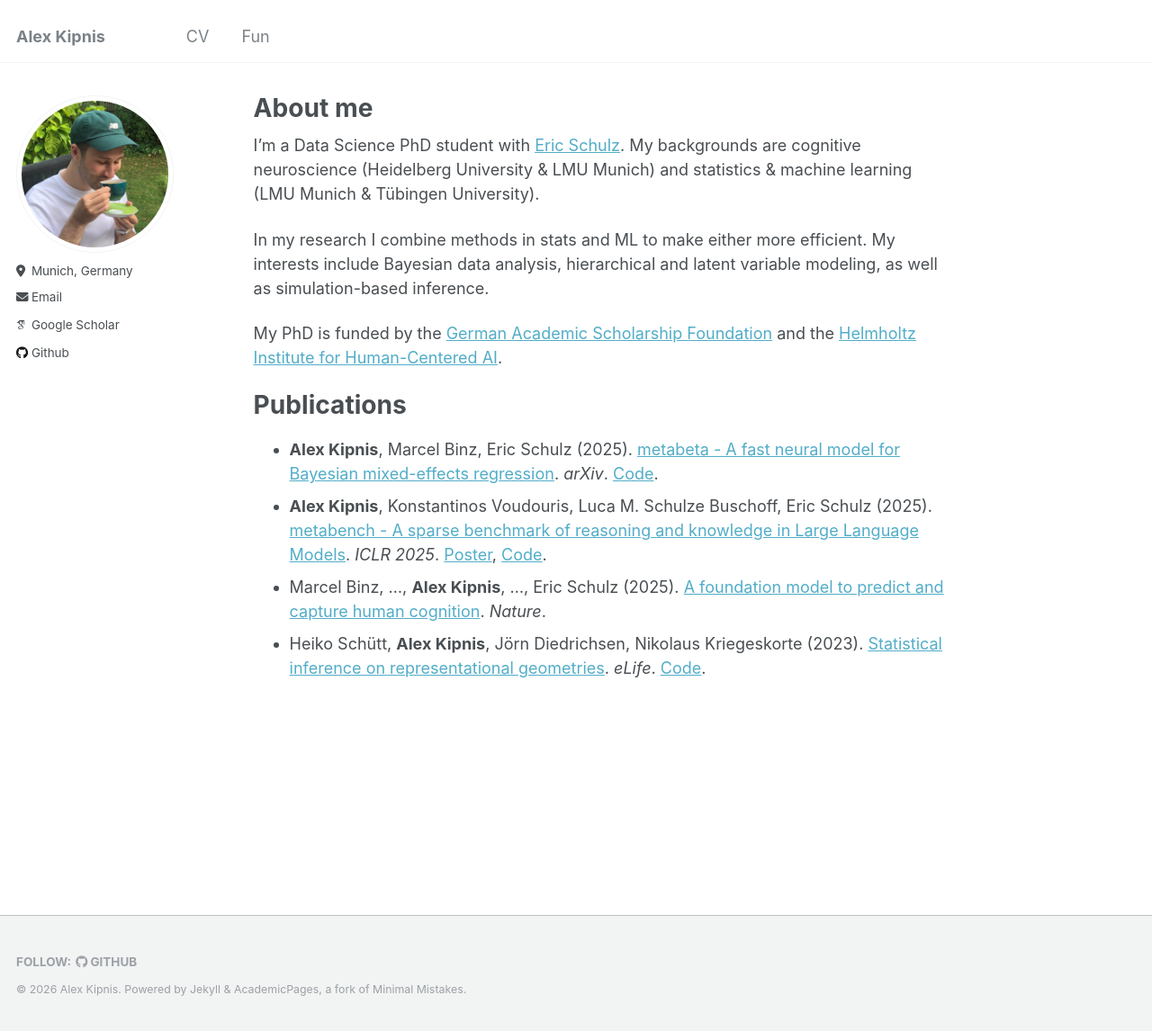
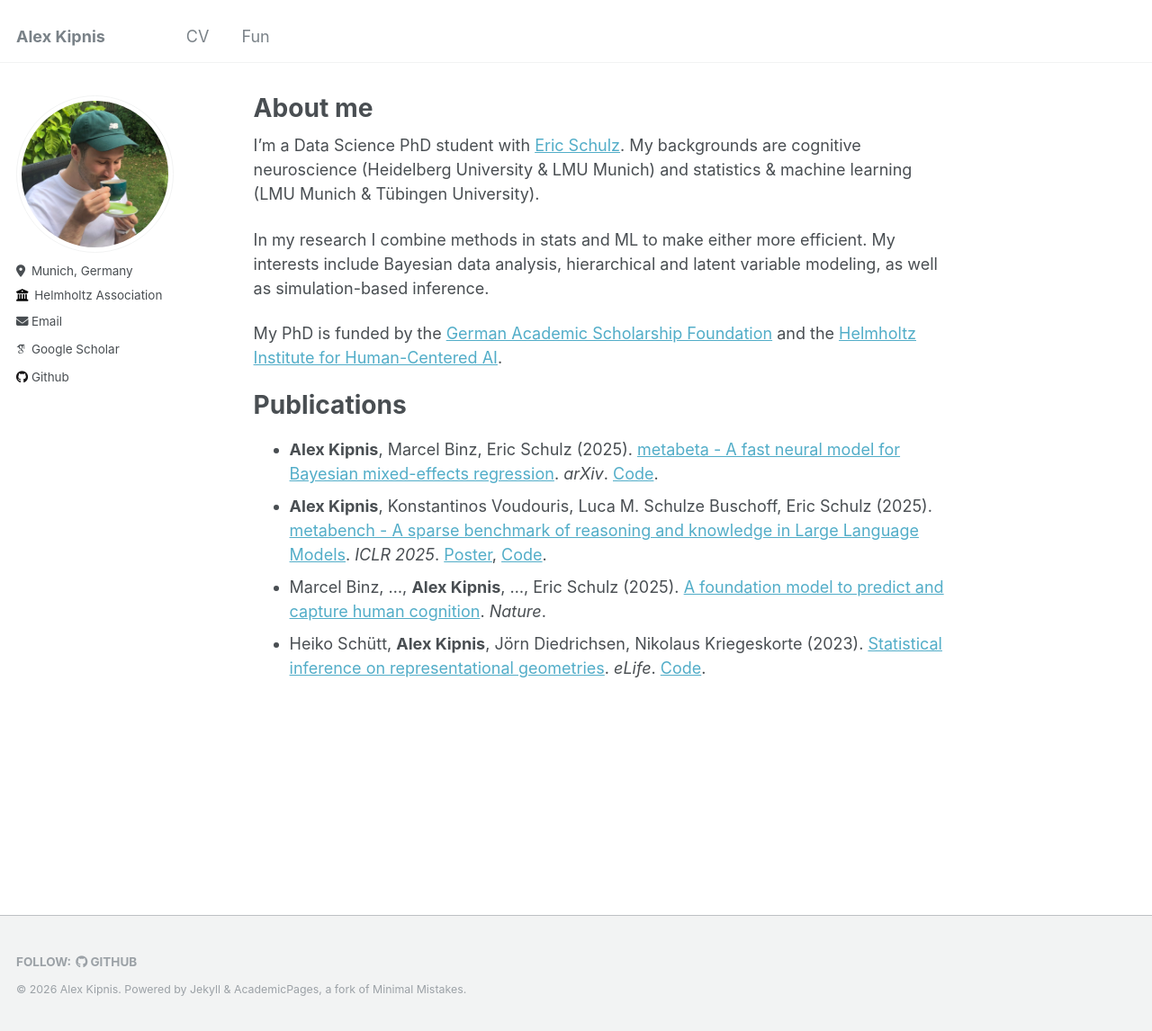
Before and after one commit to adkipnis/adkipnis.github.io, a Jekyll site: the page built from _pages/about.md, in a window 1280 px wide and 1146 px high. Shown: the whole window at 90% size. Built offline with Jekyll 4.4.1, drawn with Linux system fonts in a browser that asks for light colours; some web fonts are replaced.

Commit message:
Update employer information in config file

```diff
--- a/_config.yml
+++ b/_config.yml
@@ -26,7 +26,7 @@ author:
   pronouns         : # example: "she/her"
   bio              : #"PhD Student in Data Science"
   location         : "Munich, Germany" # location
-  employer         : # location
+  employer         : "Helmholtz Association" # location
   uri              : # url
   email            : "alexander.kipnis@helmholtz-munich.de"
 
```
